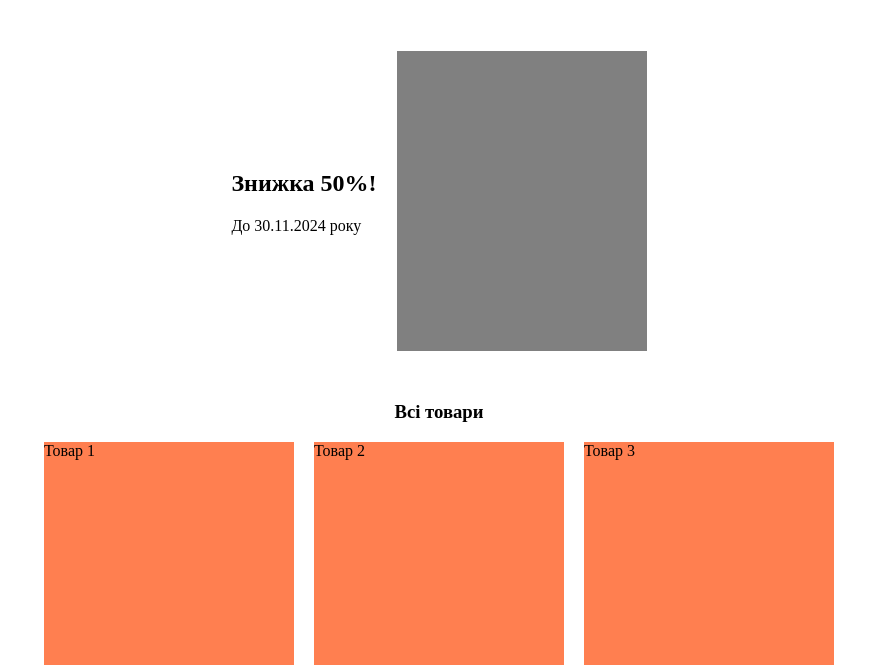
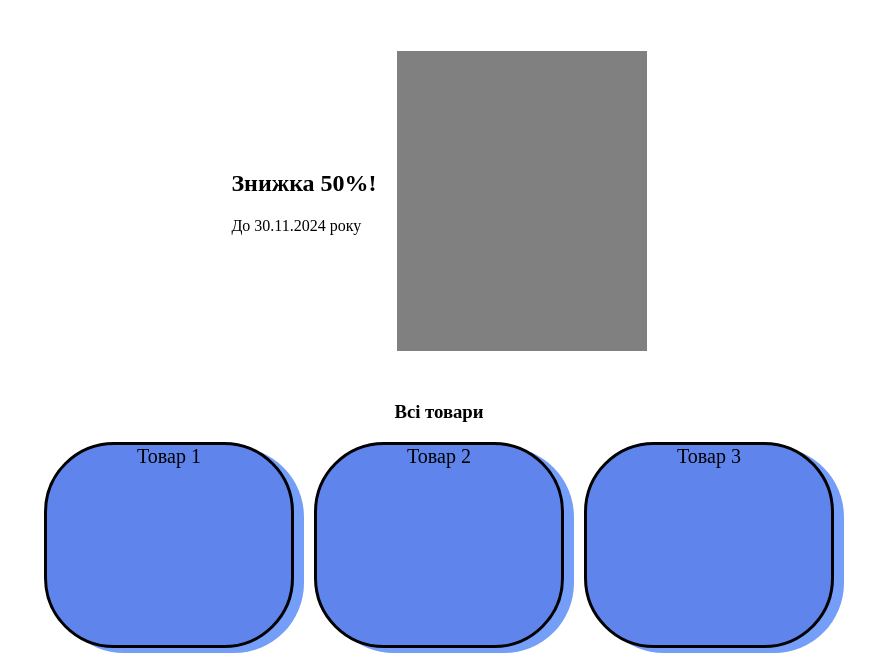
Before and after one commit to sswiatoslaw/advanced-git-lesson, a plain HTML site: page index.html in a window 1280 px wide. Shown: the part 87-752 px from the top of the page, without its empty margins (201-1079 px from the left). Drawn offline with Linux system fonts and the light colour scheme.

Commit message:
add task

```diff
--- a/style.css
+++ b/style.css
@@ -39,8 +39,13 @@ header {
 }
 
 .product {
-    height: 350px;
-    background-color: coral;
+    height: 200px;
+    background-color: rgb(95, 133, 236);
+    border-radius: 70px;
+    box-shadow: 10px 5px rgb(116, 158, 248);
+    text-align: center;
+    border-style: solid;
+    font-size: 20px;
 }
 
 footer {
```
